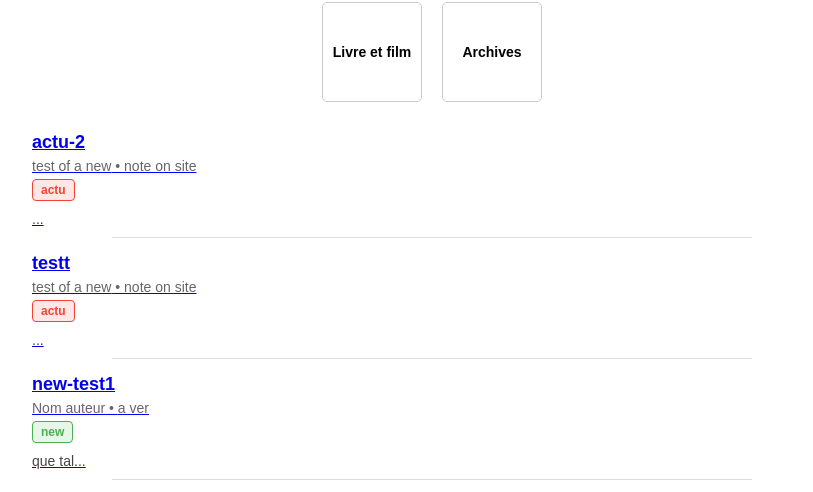
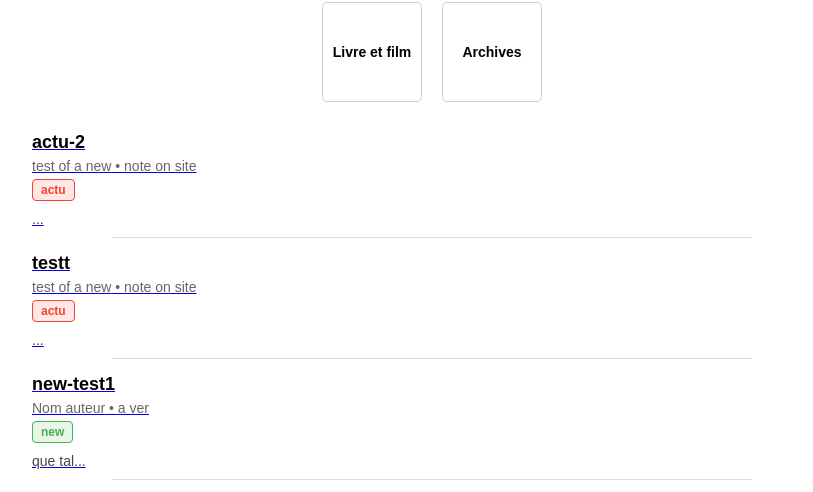
Before and after one commit to EduGonO/bcphl, a Next.js app: page / in a window 1280 px wide. Shown: the part 308-800 px from the top of the page, without its empty margins (208-1021 px from the left). Built offline with nearby package versions, Linux system fonts and the light colour scheme.

Commit message:
underline,blue

```diff
--- a/pages/index.tsx
+++ b/pages/index.tsx
@@ -91,7 +91,13 @@ const Home: React.FC<{ articles: Article[] }> = ({ articles }) => {
           {filteredArticles.map((article, index) => (
             <div key={index} style={{ marginBottom: '15px' }}>
               <Link href={`/article?slug=${article.category}/${article.title.toLowerCase().replace(/\s+/g, '-')}`}>
-                <a style={{ textDecoration: 'none', color: 'inherit', display: 'block' }}>
+                <a
+                  style={{
+                    textDecoration: 'none',
+                    color: '#000', // Ensures neutral/black color
+                    display: 'block',
+                  }}
+                >
                   <h3 style={{ margin: '0 0 5px', fontSize: '18px' }}>{article.title}</h3>
                   <p style={{ margin: '0 0 5px', fontSize: '14px', color: '#666' }}>
                     {article.date} • {article.author}
```
